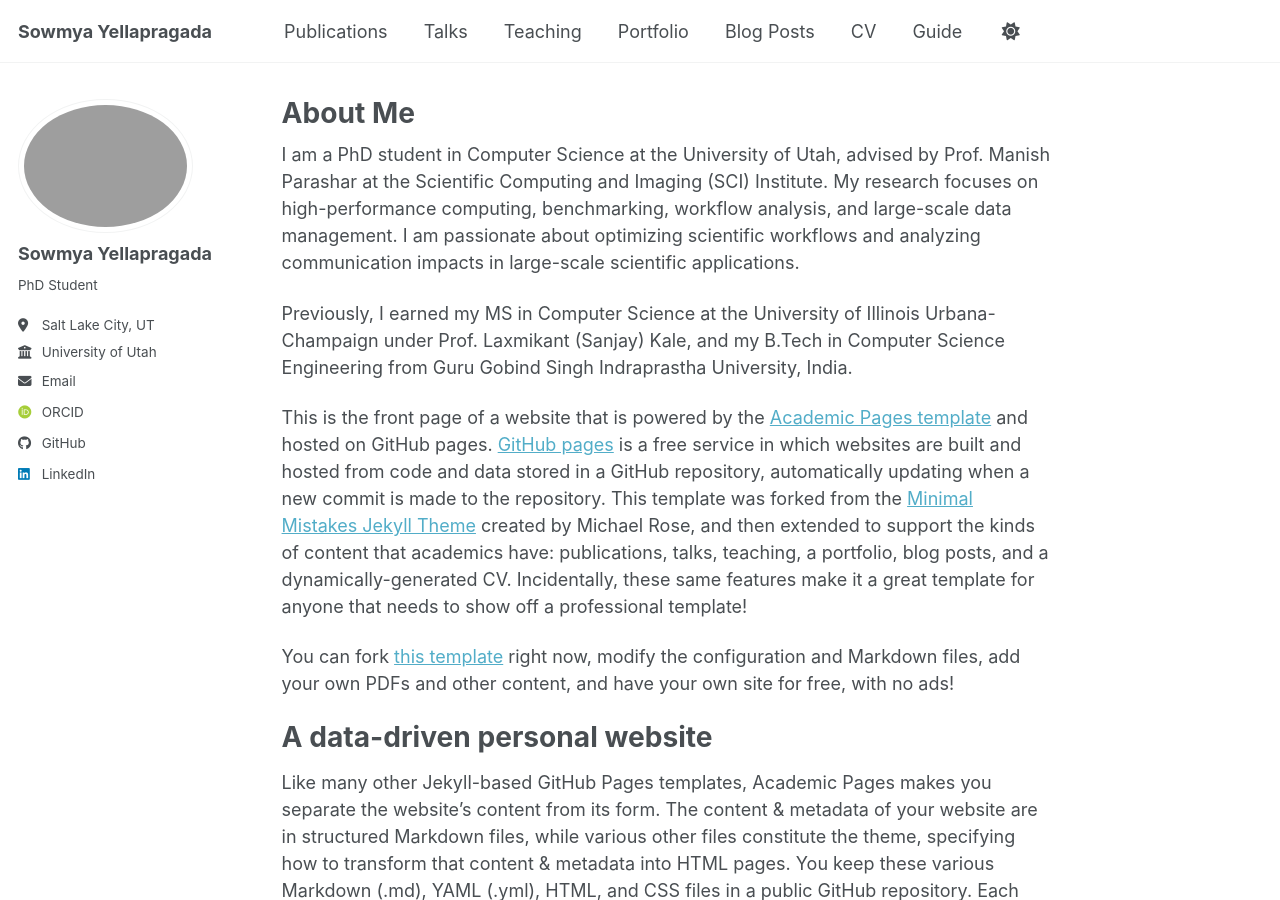
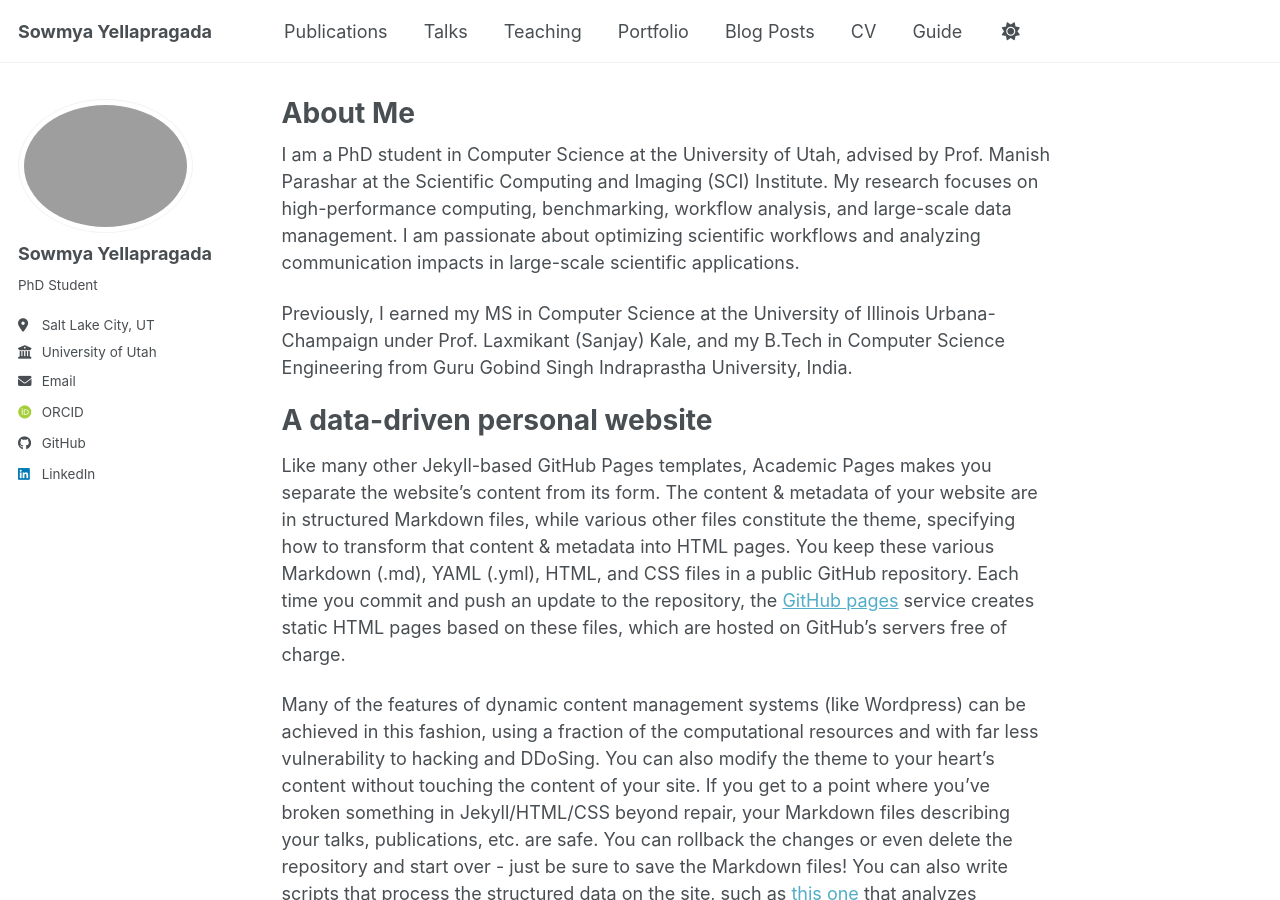
Before and after one commit to sowmya8900/sowmya8900.github.io, a Jekyll site: the page built from _pages/about.md, in a window 1280 px wide and 900 px high. Built offline with Jekyll 4.4.1, drawn with Linux system fonts in a browser that asks for light colours; some web fonts are replaced; a script bundle is joined from its source files by our own code; library files that are not in the unit come from our copies.

Commit message:
Revise about page content
Removed introductory text about the Academic Pages template and GitHub Pages.

```diff
--- a/_pages/about.md
+++ b/_pages/about.md
@@ -10,10 +10,6 @@ redirect_from:
 I am a PhD student in Computer Science at the University of Utah, advised by Prof. Manish Parashar at the Scientific Computing and Imaging (SCI) Institute. My research focuses on high-performance computing, benchmarking, workflow analysis, and large-scale data management. I am passionate about optimizing scientific workflows and analyzing communication impacts in large-scale scientific applications.
 
 Previously, I earned my MS in Computer Science at the University of Illinois Urbana-Champaign under Prof. Laxmikant (Sanjay) Kale, and my B.Tech in Computer Science Engineering from Guru Gobind Singh Indraprastha University, India.
-
-This is the front page of a website that is powered by the [Academic Pages template](https://github.com/academicpages/academicpages.github.io) and hosted on GitHub pages. [GitHub pages](https://pages.github.com) is a free service in which websites are built and hosted from code and data stored in a GitHub repository, automatically updating when a new commit is made to the repository. This template was forked from the [Minimal Mistakes Jekyll Theme](https://mmistakes.github.io/minimal-mistakes/) created by Michael Rose, and then extended to support the kinds of content that academics have: publications, talks, teaching, a portfolio, blog posts, and a dynamically-generated CV. Incidentally, these same features make it a great template for anyone that needs to show off a professional template!
-
- You can fork [this template](https://github.com/academicpages/academicpages.github.io) right now, modify the configuration and Markdown files, add your own PDFs and other content, and have your own site for free, with no ads!
 
 A data-driven personal website
 ======
```
